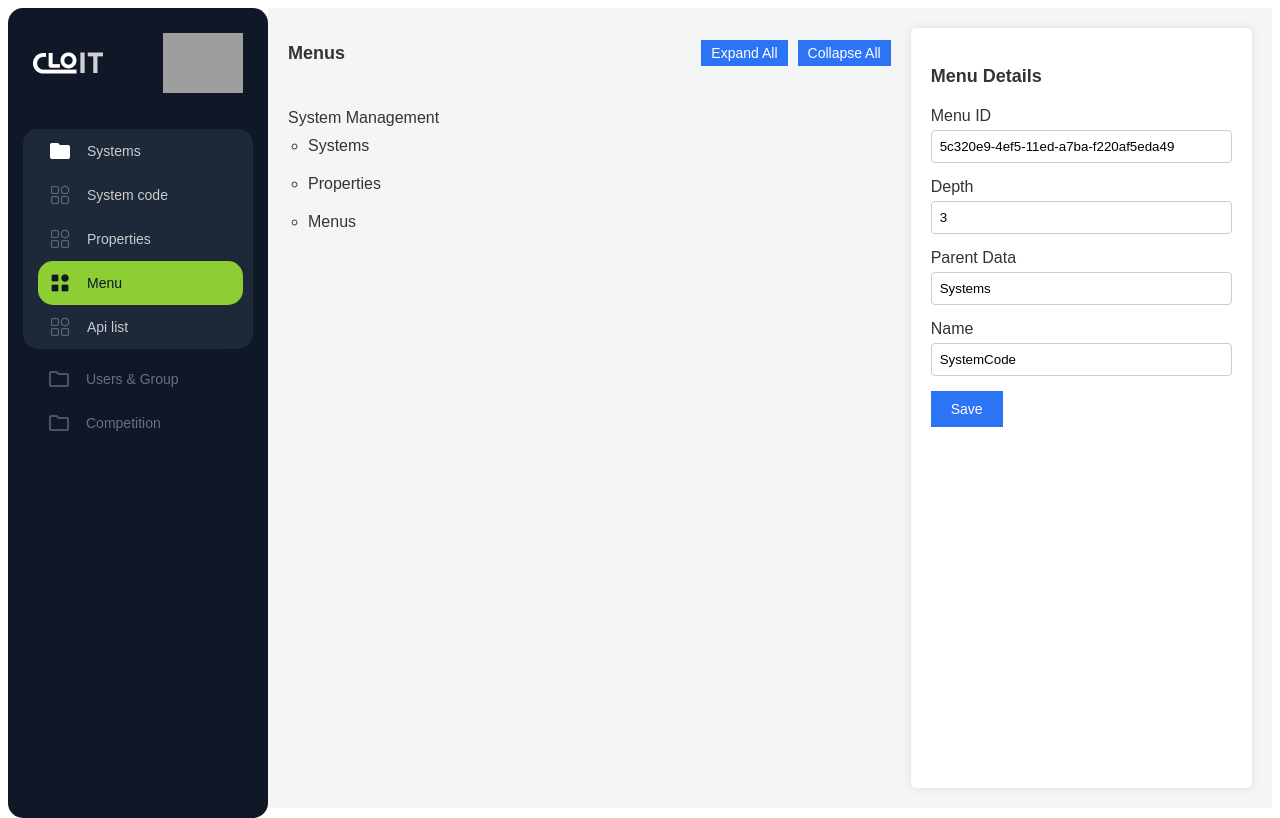
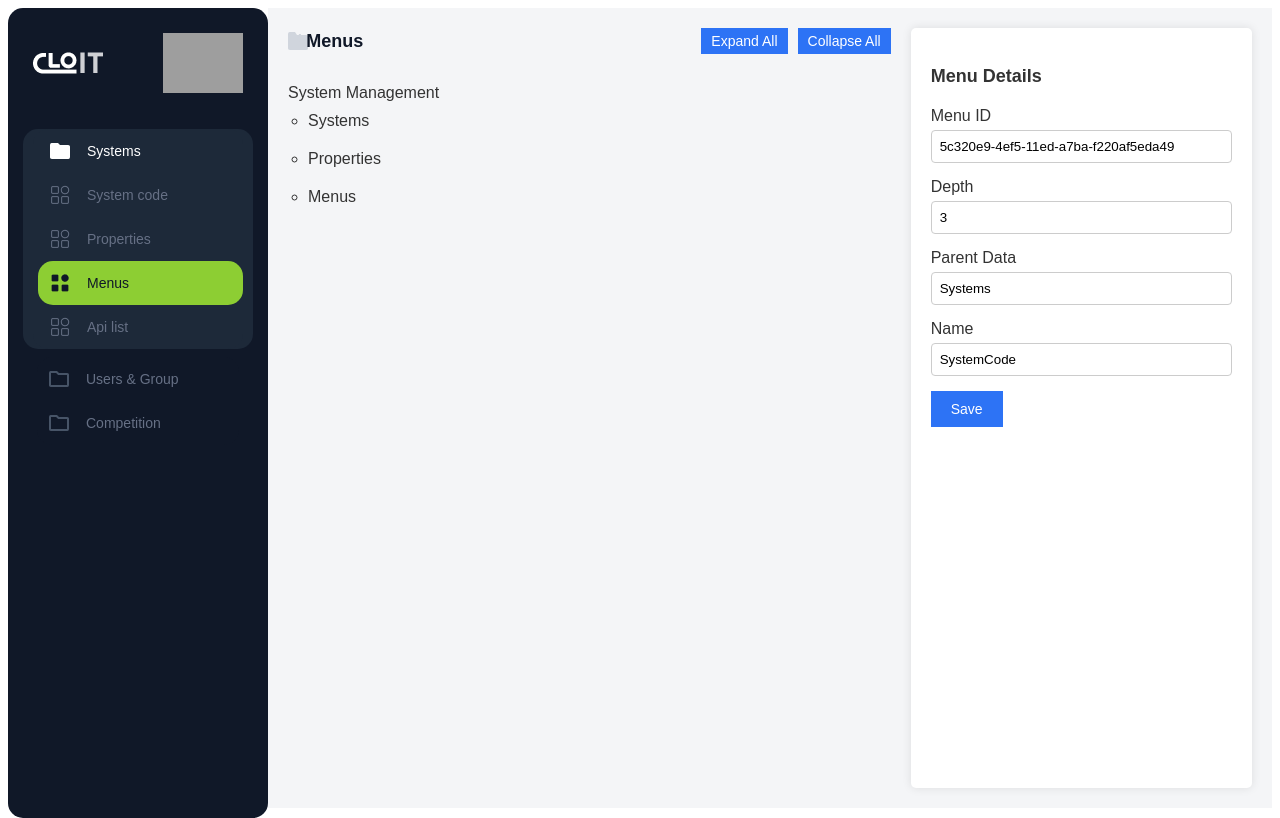
Before and after one commit to Laurence542/fullstack-menu-management, a Vue app in the folder frontend/: page / in a window 1280 px wide. Built offline with nearby package versions, Linux system fonts and the light colour scheme; grey boxes are pictures that could not be loaded.

Commit message:
added tree menu

```diff
--- a/frontend/src/components/MenuList.vue
+++ b/frontend/src/components/MenuList.vue
@@ -15,7 +15,7 @@
            <li>
               <a href="#">
                 <img src="/images/folder_24dp_FILL1_wght400_GRAD0_opsz24 1.png" alt="Folder Icon" class="icon" />
-                <span class="link-text">Systems</span>
+                <span class="white-text">Systems</span>
               </a>
             </li>
             <li>
@@ -33,7 +33,7 @@
            <li class="special-item">
               <a href="#">
                 <img src="/images/submenu (1).png" alt="Folder Icon" class="icon" />
-                <span class="link-text">Menu</span>
+                <span class="menus-text">Menus</span>
               </a>
             </li>
             <li>
@@ -72,14 +72,19 @@
     <div class="main-content">
       <!-- Menu List -->
       <div class="menu-list">
-        <div class="header">
-          <h2>Menus</h2>
+       <div class="header">
+          <img src="/images/Icon.png" alt="Folder Icon" class="icon" />
+          <h2><span class="slash-text">/</span>  Menus</h2>
           <div class="buttons">
             <button @click="expandAll">Expand All</button>
             <button @click="collapseAll">Collapse All</button>
           </div>
         </div>
+
+
+
         <ul class="menu-tree">
+
           <li>
             <span @click="toggleMenu">System Management</span>
             <ul v-show="isMenuVisible">
@@ -152,6 +157,7 @@ export default {
 </script>
 
 <style scoped>
+
 .menu-management {
   display: flex;
   height: 100vh;
@@ -240,12 +246,26 @@ export default {
   border-radius: 15px;
 }
 
-.sidebar ul li.special-item a {
+.sidebar ul li .special-item a {
   background-color: #8DCE33; /* Set your desired background color */
   border-radius: 15px;
   color: #101828;
 }
 
+
+.sidebar ul li .link-text{
+  color: #667085;
+}
+
+.sidebar ul li .white-text{
+  color: #FFFFFF;
+}
+
+.sidebar ul li .menus-text{
+  color: #101828;
+  font-size: 14px;
+  bold: 700px;
+}
 
 .sidebar ul li ul {
   padding-left: 5px;
@@ -280,9 +300,19 @@ export default {
   margin-bottom: 20px;
 }
 
+.header .icon {
+  margin-right: -350px; /* Add 5px space between the icon and the h2 */
+}
+
 .header h2 {
   font-size: 18px;
-  color: #333;
+  color: #101828;
+  margin: 0; /* Remove default margin to ensure proper alignment */
+}
+
+.header h2 .slash-text{
+  color: #D0D5DD;
+
 }
 
 .header .buttons {
```
Also changed, not shown: frontend/public/images/Icon.png (added).
